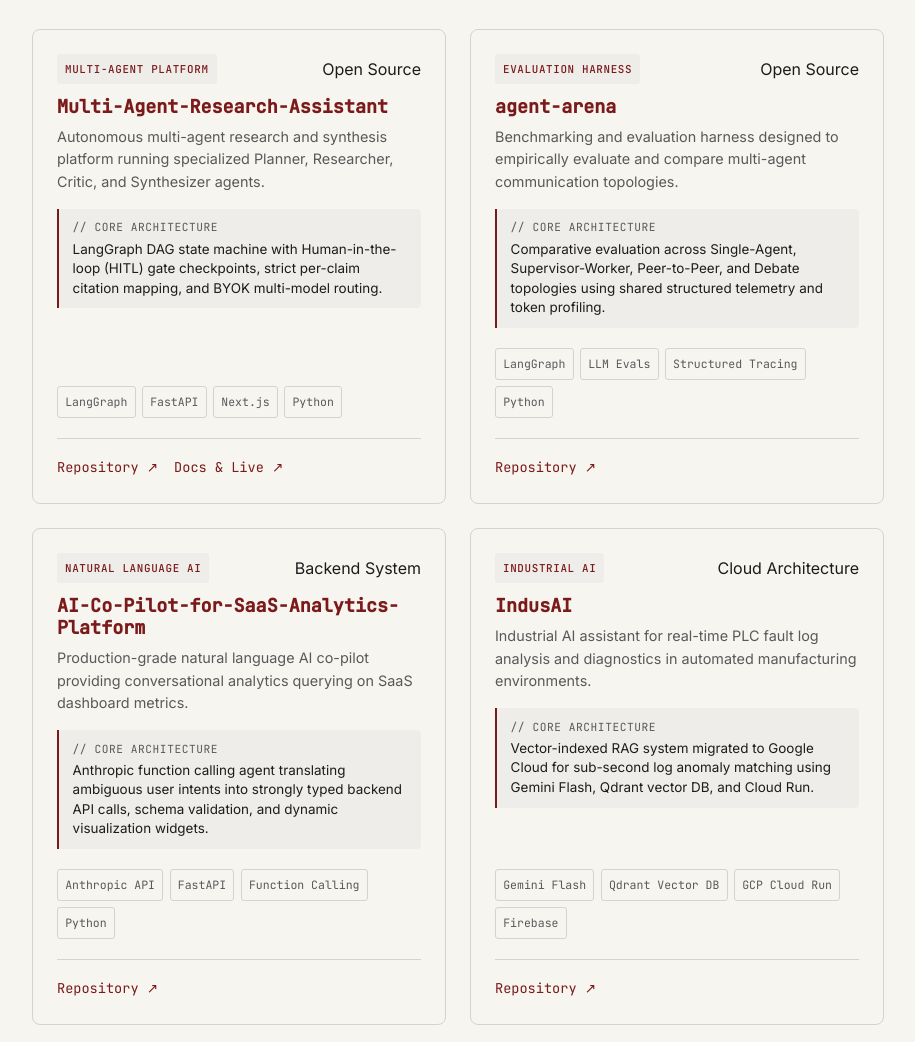
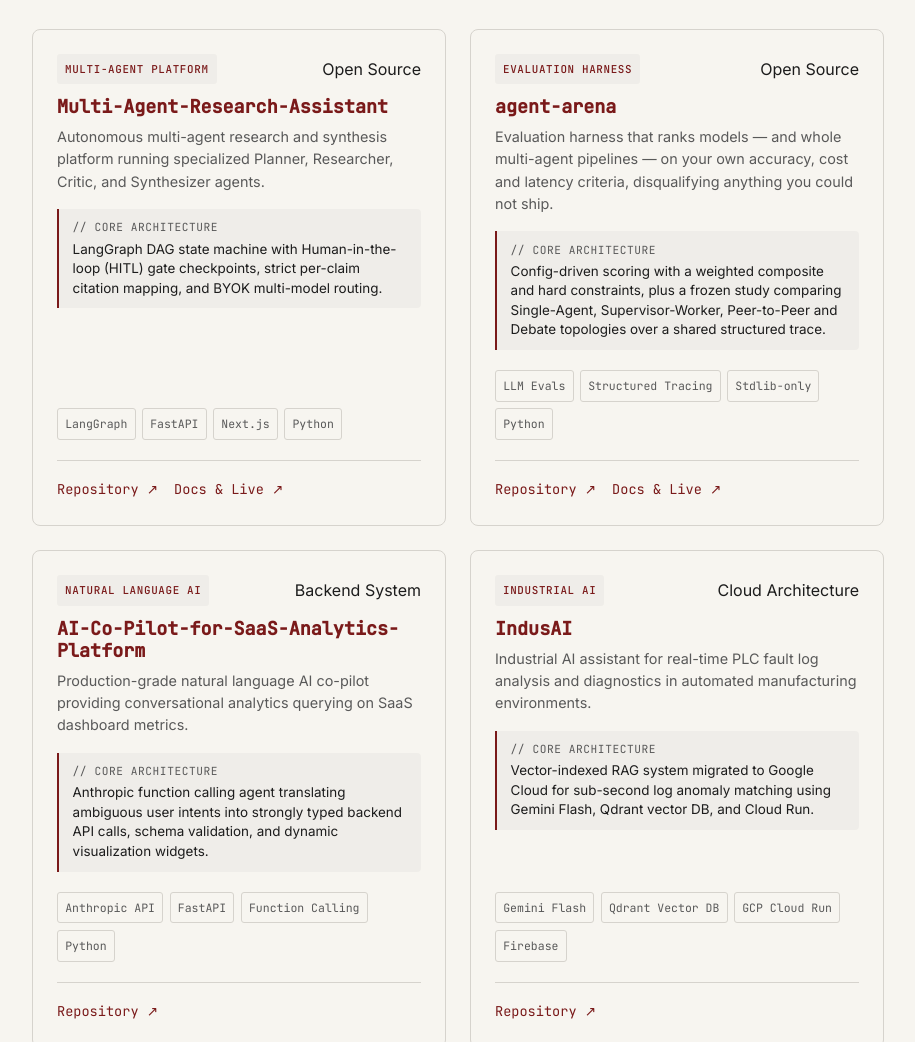
Before and after one commit to adityamhaske/adityamhaske.github.io, a plain HTML site: page index.html in a window 1280 px wide. Shown: the part 732-1774 px from the top of the page, without its empty margins (182-1097 px from the left). Drawn offline with Linux system fonts and the light colour scheme; no server answers.

Commit message:
Link agent-arena to its new documentation site (#2)
Points the featured card and the repository table at
adityamhaske.github.io/agent-arena, matching how Multi-Agent-Research-Assistant
is already linked. Also corrects two stale facts: the stack listed LangGraph,
which that project does not use, and the description covered only the topology
study rather than the model-ranking half.

```diff
--- a/index.html
+++ b/index.html
@@ -126,24 +126,27 @@
                         <span class="system-badge">Evaluation Harness</span>
                         <span class="tag">Open Source</span>
                     </div>
-                    <h3 class="repo-name"><a href="https://github.com/adityamhaske/agent-arena" target="_blank"
-                            rel="noopener noreferrer">agent-arena</a></h3>
-                    <p class="repo-desc">Benchmarking and evaluation harness designed to empirically evaluate and
-                        compare multi-agent communication topologies.</p>
+                    <h3 class="repo-name"><a href="https://adityamhaske.github.io/agent-arena"
+                            target="_blank" rel="noopener noreferrer">agent-arena</a></h3>
+                    <p class="repo-desc">Evaluation harness that ranks models — and whole multi-agent pipelines — on
+                        your own accuracy, cost and latency criteria, disqualifying anything you could not ship.</p>
                     <div class="arch-highlight">
                         <span class="arch-highlight-title">// Core Architecture</span>
-                        Comparative evaluation across Single-Agent, Supervisor-Worker, Peer-to-Peer, and Debate
-                        topologies using shared structured telemetry and token profiling.
+                        Config-driven scoring with a weighted composite and hard constraints, plus a frozen study
+                        comparing Single-Agent, Supervisor-Worker, Peer-to-Peer and Debate topologies over a shared
+                        structured trace.
                     </div>
                     <div class="tech-stack-pills">
-                        <span class="tech-pill">LangGraph</span>
                         <span class="tech-pill">LLM Evals</span>
                         <span class="tech-pill">Structured Tracing</span>
+                        <span class="tech-pill">Stdlib-only</span>
                         <span class="tech-pill">Python</span>
                     </div>
                     <div class="repo-links">
                         <a href="https://github.com/adityamhaske/agent-arena" target="_blank"
                             rel="noopener noreferrer">Repository ↗</a>
+                        <a href="https://adityamhaske.github.io/agent-arena" target="_blank"
+                            rel="noopener noreferrer">Docs & Live ↗</a>
                     </div>
                 </article>
 
--- a/js/main.js
+++ b/js/main.js
@@ -19,9 +19,10 @@
         "category": "agents-llm",
         "domainBadge": "EVALS & TRACING",
         "badgeClass": "badge-agent",
-        "description": "Evaluation harness to empirically benchmark multi-agent topologies (Single-Agent, Supervisor-Worker, Peer-to-Peer, Debate) with structured telemetry.",
-        "stack": ["LangGraph", "LLM Evals", "Python"],
+        "description": "Evaluation harness that ranks models and whole multi-agent pipelines on your own accuracy, cost and latency criteria, plus a frozen study benchmarking four coordination topologies with structured telemetry.",
+        "stack": ["LLM Evals", "Structured Tracing", "Python"],
         "url": "https://github.com/adityamhaske/agent-arena",
+        "docsUrl": "https://adityamhaske.github.io/agent-arena",
         "isCoursework": false
     },
     {
```
